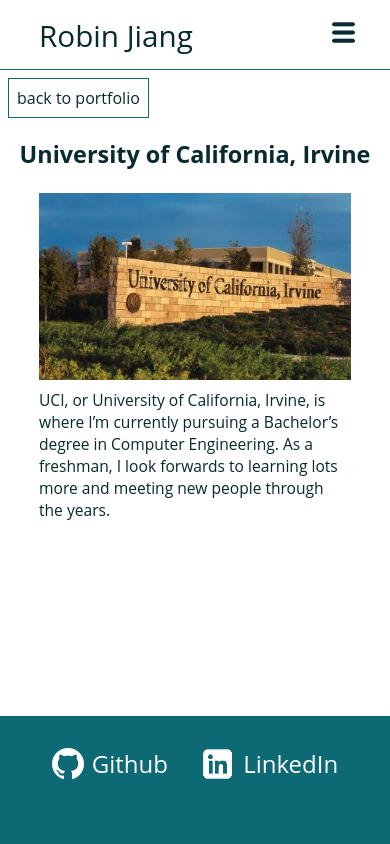
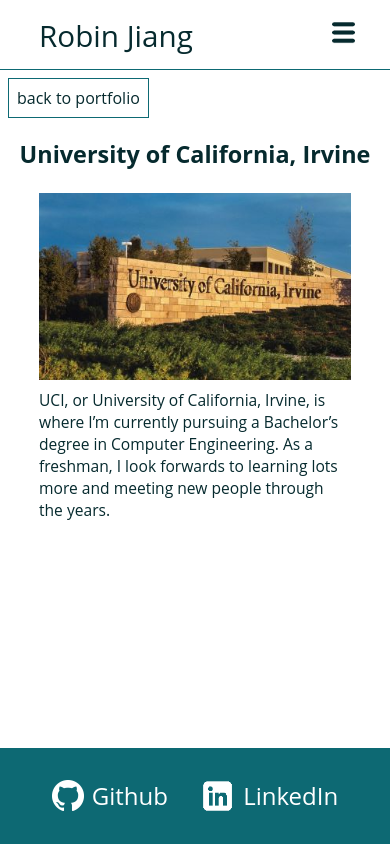
Before and after one commit to robinjiang6/robinjiang6.github.io, a React (Create React App) app: page /portfolio/uci in a window 390 px wide. Built offline with nearby package versions, Linux system fonts and the light colour scheme.

Commit message:
fixed footer for mobile, window resize listener

```diff
--- a/src/App.css
+++ b/src/App.css
@@ -7,7 +7,7 @@
     --background: #FFF;
     --navbar-height: clamp(0px, 80px, 18vw);
     --footer-height: 6rem;
-    --home_height: calc(100vh - var(--navbar-height) - var(--footer-height));
+    --home_height: calc(100 * var(--vh, 1vh) - var(--navbar-height) - var(--footer-height));
 }
 *{
     box-sizing: border-box;
--- a/src/App.jsx
+++ b/src/App.jsx
@@ -14,6 +14,14 @@ import About from './components/pages/About';
 import Footer from './components/Footer';
 import ScrollToTop from './ScrollToTop';
 function App() {
+  const getMobileHeight = () => {
+    let vh = window.innerHeight * 0.01;
+    document.querySelector(':root').style.setProperty("--vh", `${vh}px`);
+  }
+  getMobileHeight()
+  window.addEventListener('resize', () => {
+    getMobileHeight()
+  });
   return (
     <div className="App">
       <Router>
--- a/src/components/Footer.css
+++ b/src/components/Footer.css
@@ -5,7 +5,7 @@
     bottom: 0;
     left: 0;
     width: 100%;
-    min-height: 6rem;
+    height: 6rem;
     background-color: var(--base);
     display: flex;
     flex-direction: column;
--- a/src/components/ThreeD.jsx
+++ b/src/components/ThreeD.jsx
@@ -5,16 +5,19 @@ import {OrbitControls } from "@react-three/drei";
 import { GLTFLoader } from "three/examples/jsm/loaders/GLTFLoader";
 import { Suspense } from "react";
 
+
 const Model = () => {
+  const windowWidth = Math.min(window.innerWidth, 900);
   const gltf = useLoader(GLTFLoader, "./models/rmpg_centered.gltf");
   return (
     <>
-      <primitive object={gltf.scene} scale={30} />
+      <primitive object={gltf.scene} scale={30 * windowWidth/900} />
     </>
   );
 };
 
 export default function ThreeD() {
+  window.addEventListener('resize', Model)
   return(
     <div className="canvas-container">
       <Canvas className='canvas'>
--- a/src/components/pages/About.js
+++ b/src/components/pages/About.js
@@ -12,6 +12,7 @@ function About() {
         </div>
       </div>
     </div>
+
   )
 }
 
--- a/src/components/pages/PortfolioPage.css
+++ b/src/components/pages/PortfolioPage.css
@@ -1,3 +1,6 @@
+.portfolio-container{
+    min-height: var(--home_height);
+}
 .portfolio-page-title{
     margin-top: 3vw;
     width: 100%;
```
